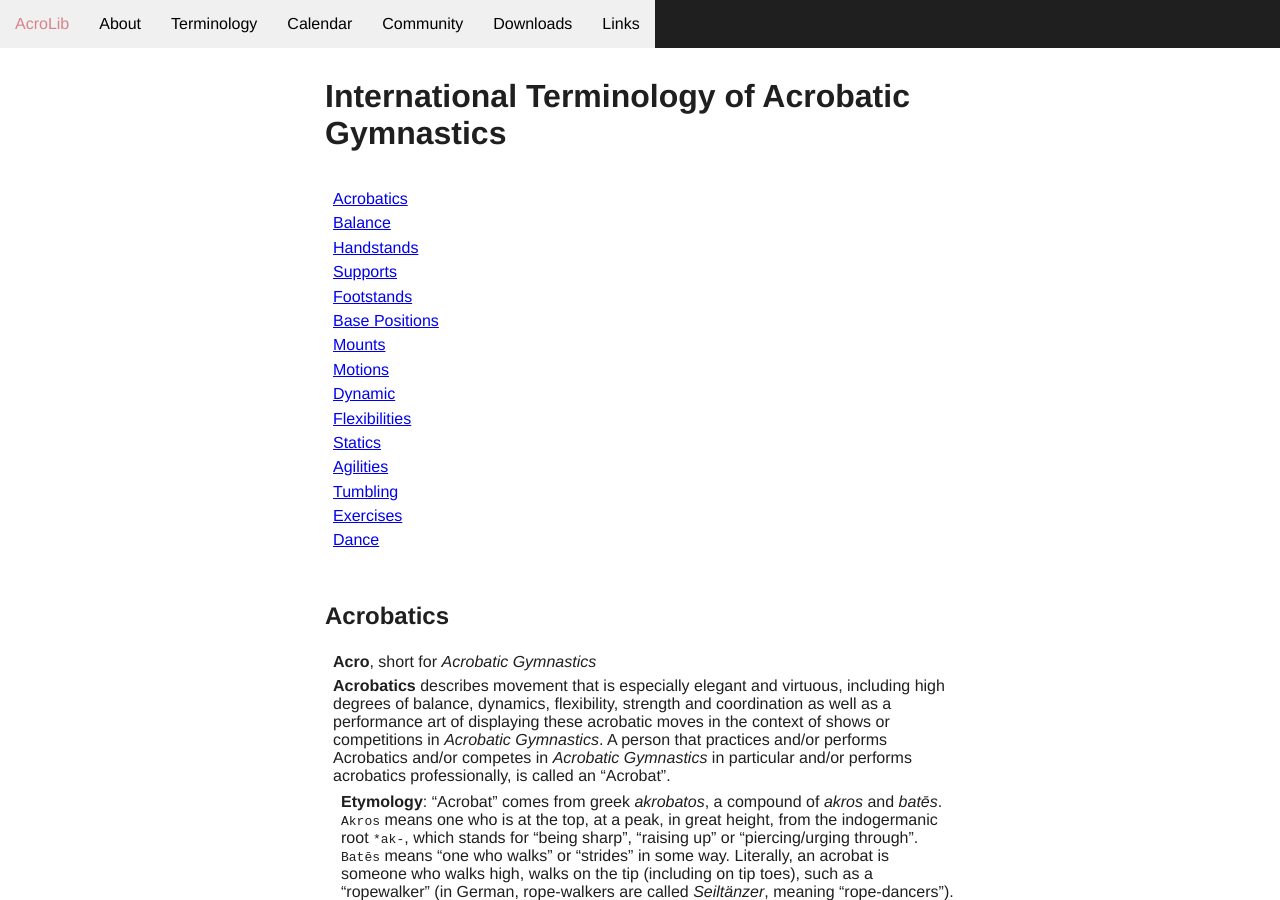
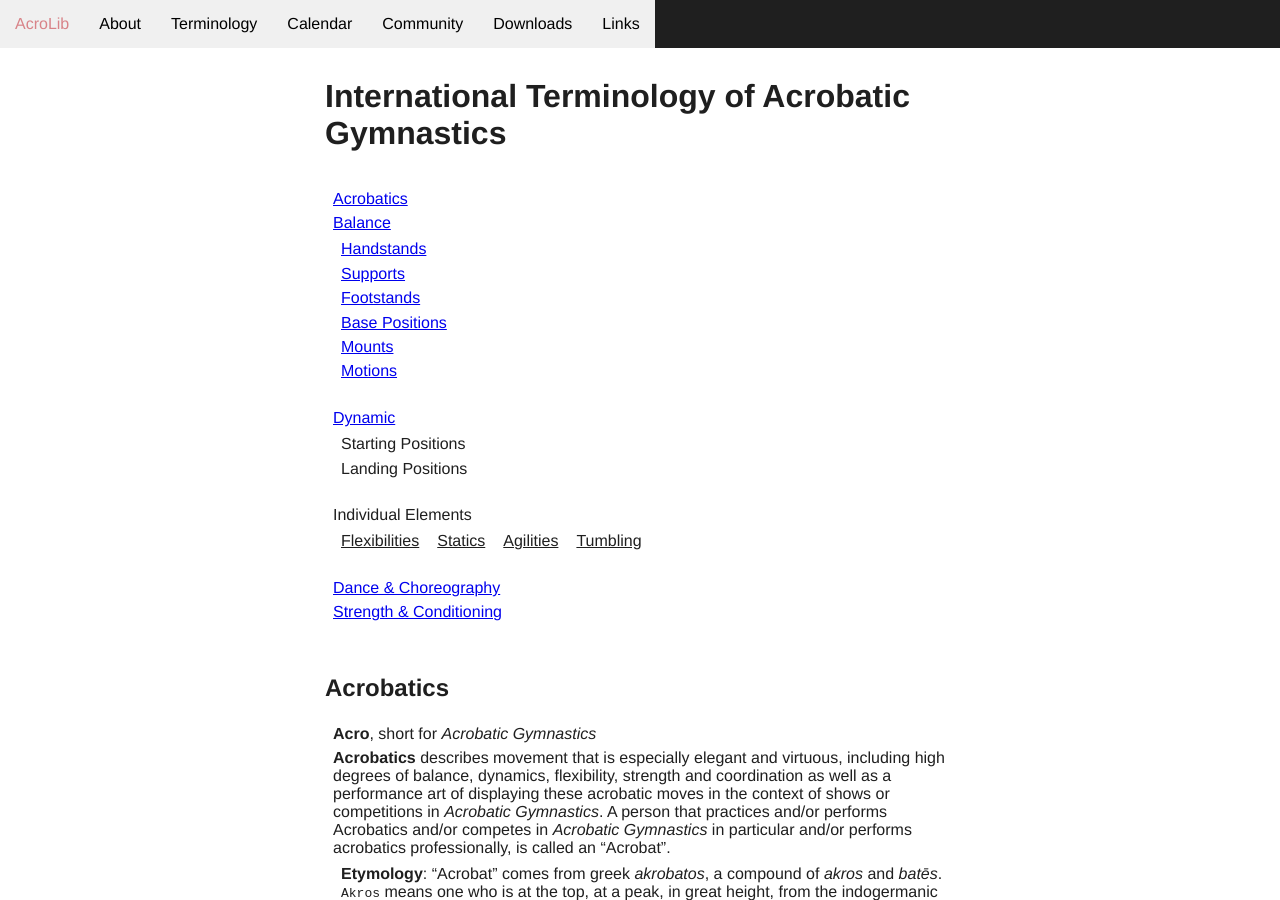
Before and after one commit to floshin/acrolib, a Jekyll site: the page built from terminology.md, in a window 1280 px wide and 900 px high. Built offline with Jekyll 4.4.1, drawn with Linux system fonts in a browser that asks for light colours; our own code applies the rules of GitHub Pages for plain Markdown files; some of the changed text lies outside the part shown.

Commit message:
Update terminology.md

```diff
--- a/terminology.md
+++ b/terminology.md
@@ -6,19 +6,22 @@ We divide the Acrobatic terms into the following categories according to the cat
 
 * [Acrobatics](#acrobatics)
 * [Balance](#balance)
-* [Handstands](#handstands)
-* [Supports](#supports)
-* [Footstands](#footstands)
-* [Base Positions](#base-positions)
-* [Mounts](#mounts)
-* [Motions](#motions)
+  * [Handstands](#handstands)
+  * [Supports](#supports)
+  * [Footstands](#footstands)
+  * [Base Positions](#base-positions)
+  * [Mounts](#mounts)
+  * [Motions](#motions)
 * [Dynamic](#dynamic)
-* [Flexibilities](#flexibilities)
-* [Statics](#statics)
-* [Agilities](#agilities)
-* [Tumbling](#tumbling)
-* [Exercises](#exercises)
-* [Dance](#dance)
+  * Starting Positions
+  * Landing Positions
+* Individual Elements
+  * [Flexibilities](#flexibilities)
+  * [Statics](#statics)
+  * [Agilities](#agilities)
+  * [Tumbling](#tumbling)
+* [Dance & Choreography](#dance--choreography)
+* [Strength & Conditioning](#strength--conditioning)
 
 
 ## Acrobatics
@@ -313,7 +316,7 @@ In German the Front Split is also commonly referred to as "Frauenspagat" (Womens
 * **Straight**, ...
 
 
-## Dance
+## Dance & Choreography
 
 * **Dancing Styles**, different styles of dancing. A very particular characteristics of Acro, which contributes to the amount of creativity in the sports, is the incorporation of diverse different styles of dance. There are no rules in which way one has to dance in ones compositions (other than forbidding obscene moves). This enables acrobats and coaches to utilise all kinds of styles as they wish and deem fitting, mixing traditional and modern forms, from folklore to ballett or even hip hop (if excluding the aspects considered as obscene). The styles most commonly seen are Contemporary and Acro Dance, mixed with various partner lifts from different traditions, which are rewarded by the rules as they are one way of expressing partnership between the athletes, floor acrobatics and choreographic jumps or "leaps". We therefore include the most important dance terms from Ballett, Contemporary, Acro Dance and other traditions of moves that are most commonly seen in Acro.
 * **Adagio**, is a particularly way of dance or choreography in which the partners move very slowly and gracefully to create a specific mood and tension, often utilised in Duo show acts. Adagio is rarely ever seen in Acro compositions because the short time window of 2min to 2min 30s make this style more or less impossible.
@@ -415,7 +418,7 @@ In German the Front Split is also commonly referred to as "Frauenspagat" (Womens
 * **Hamstring Stretches**
 
 
-## Partner Conditioning
+### Partner Conditioning
 
 * **Bird Push-ups** means lying on the back and pushing the partner up and down while the partner holds a *Front Bird* (ideally touching chest on chest).
 * **Partner Push-ups** are weighted push-ups where the Partner serves as the weight by either lying, sitting, kneeling or standing on the back or the shoulders of the one performing the push-up.
```
